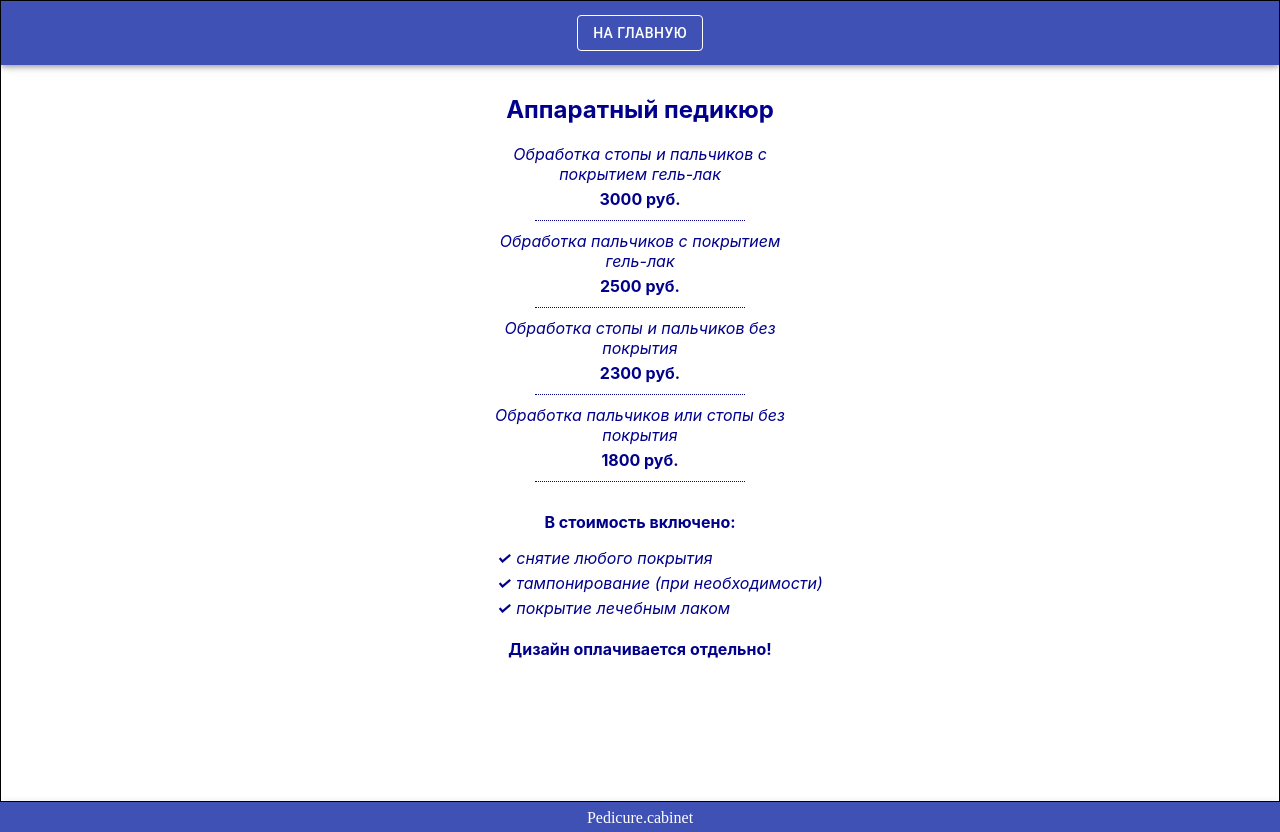
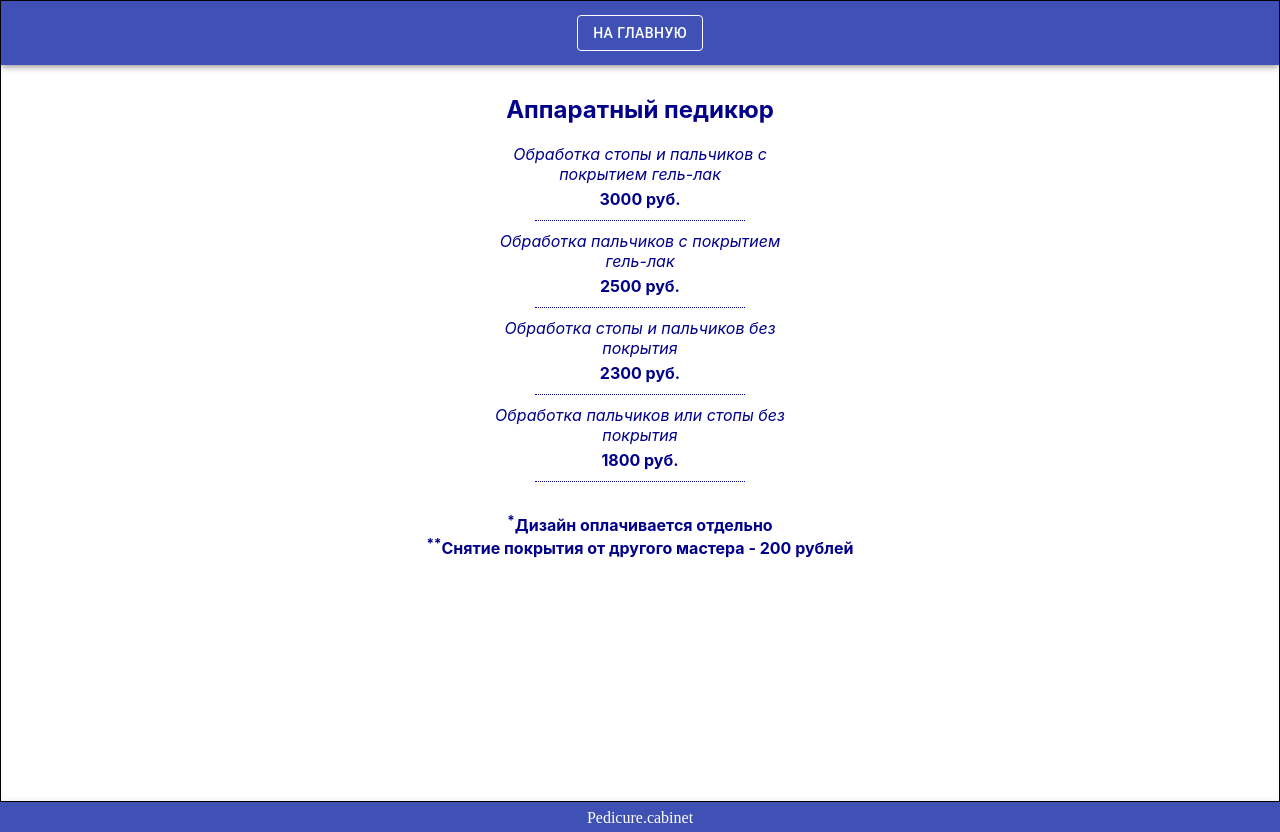
Before and after one commit to TonyFinder/Pedicure-master-outdated-project, a React (Create React App) app: page /#/ in a window 1280 px wide. Both pictures are taken after a click on the button "МОЙ ПРАЙС". Built offline with nearby package versions, Linux system fonts and the light colour scheme.

Commit message:
Changed price description.

```diff
--- a/src/Components/Price/Price.tsx
+++ b/src/Components/Price/Price.tsx
@@ -33,11 +33,12 @@ export const Price = (props: PricePropsType) => {
                             <div className={style.line}></div>
                         </div>)}
                     </div>
-                    <div className={style.priceIncludeSigh}>В стоимость включено:</div>
-                    <ul>
+                    {/*<div className={style.priceIncludeSigh}>В стоимость включено:</div>*/}
+                    {/*<ul>
                         {store.priceInclude.map(m => <li>{m}</li>)}
-                    </ul>
-                    <div className={style.priceIncludeSigh}>Дизайн оплачивается отдельно!</div>
+                    </ul>*/}
+                    <div className={style.priceIncludeSigh}><sup>*</sup>Дизайн оплачивается отдельно</div>
+                    <div className={style.priceIncludeSigh}><sup>**</sup>Снятие покрытия от другого мастера - 200 рублей</div>
                 </div>
             </div>
         </div>
```
